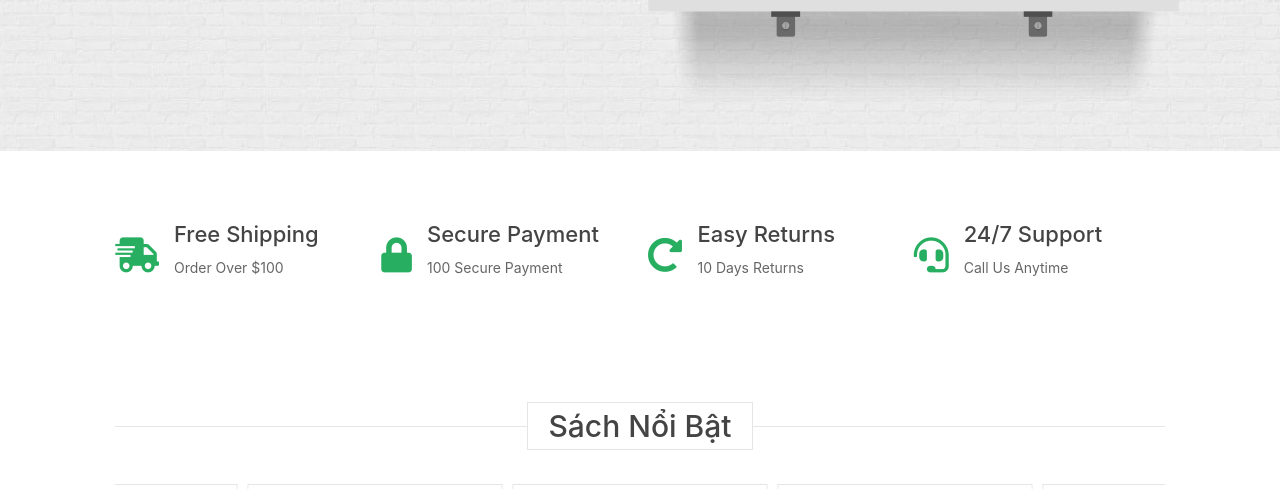
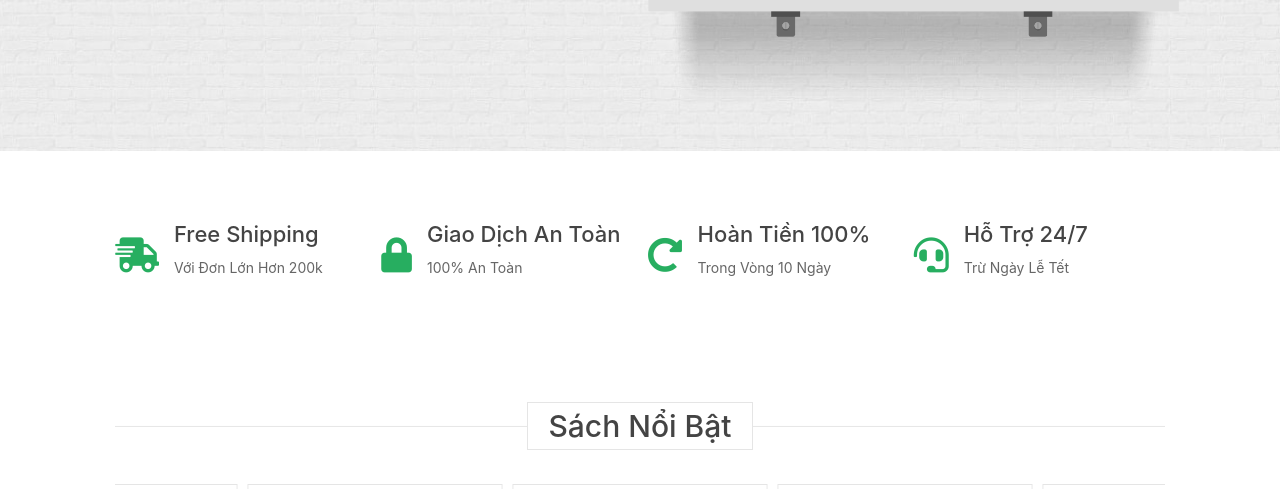
Before and after one commit to namnt0413/database-project, a PHP site: page / in a window 1280 px wide. Shown: the part 466-955 px from the top of the page. Run offline with PHP 8.4, Linux system fonts and the light colour scheme; data comes from the database, SQL or seed files in the repository; grey boxes are pictures that could not be loaded.

Commit message:
Sửa một số giao diện và dịch sang tiếng việt

```diff
--- a/admin/author_create.php
+++ b/admin/author_create.php
@@ -53,7 +53,7 @@
                 margin: 0;
             }
             .content-container {
-                margin-top: 0;
+                margin-top: 5rem;
                 position: relative;
                 height: 90vh;
                  /* background-image: linear-gradient(rgba(233, 236, 239, 0.603), rgba(233, 236, 239, 0.603));
@@ -137,6 +137,7 @@
             }
         </style>
         <?php
+        include 'admin_navbar.php';
         $error = false;
         // neu ton tai cation GET = create
         if (isset($_GET['action']) && $_GET['action'] == 'create') {
--- a/admin/book_handle.php
+++ b/admin/book_handle.php
@@ -12,7 +12,7 @@
     .content-container {
 
                 position: relative;
-                height: 210vh;
+                height: 200vh;
                  background-image: linear-gradient(rgba(233, 236, 239, 0.603), rgba(233, 236, 239, 0.603));
                  background-image: linear-gradient(rgba(34, 34, 34, 0.603), rgba(34, 34, 34, 0.603)), url(assets/image/login-theme.jpg);
                 background-size: cover;
@@ -61,7 +61,7 @@
                 width: 600px;
                 position: absolute;
                 right: 10px;
-                border-radius: 9px;
+                border-radius: 5px;
                 border: 1px solid #ccc;
                 padding: 5px;
             }
@@ -88,7 +88,7 @@
                 color: #fff;
                 text-decoration: none;
                 cursor: pointer;
-                border-radius: 9px;
+                border-radius: 5px;
                 border: 0;
                 padding: 5px 40px;
                 margin-top: 20px;
--- a/admin/genres_create.php
+++ b/admin/genres_create.php
@@ -137,6 +137,7 @@
             }
         </style>
         <?php
+        include 'admin_navbar.php';
         $error = false;
         // var_dump($_POST['first_name']);exit;
         // neu ton tai cation GET = create
--- a/admin/publisher_create.php
+++ b/admin/publisher_create.php
@@ -137,6 +137,7 @@
             }
         </style>
         <?php
+        include 'admin_navbar.php';
         $error = false;
         // var_dump($_POST['first_name']);exit;
         // neu ton tai cation GET = create
--- a/book_detail.php
+++ b/book_detail.php
@@ -283,7 +283,7 @@
                                 </div>
 
                                 <div class="button-container">
-                                    <input class="buy-button btn btn-lg btn-primary text-uppercase" type="submit" value="Mua ngay"  />
+                                    <input class="buy-button btn btn-lg text-uppercase" type="submit" value="Mua ngay"  />
                                 </div>
                             </form>  <!-- item-property .// -->
                             <button data-id="<?=$book['id']?>" class="btn-add-to-cart btn btn-lg btn-outline-primary text-uppercase" style="background-color:#f59f00;color:#fff">
@@ -589,8 +589,8 @@
     .btn-hidden {
         position: absolute;
 
-        top: 30px;
-        right: 50px;
+        top: 20px;
+        right: 40px;
         padding: 0;
         border: none;
         display: inline;
--- a/header.php
+++ b/header.php
@@ -74,8 +74,8 @@
                     <?= $currentUser['last_name']?>
                     <ul class="user_nav_info-container sub_user_nav" style="z-index: 9999">
                         <li ><a id="user_nav_info"  href="uif_profile.php" style="font-size: 14px;" >Cập nhật thông tin</a></li>
-                        <li ><a id="user_nav_info" href="#" style="font-size: 14px;" >Lịch sử mua hàng</a></li>
-                        <li ><a id="user_nav_info" href="#" style="font-size: 14px;" >Sản phẩm yêu thích</a></li>
+                        <li ><a id="user_nav_info" href="uif_orderhis.php" style="font-size: 14px;" >Lịch sử mua hàng</a></li>
+                        <li ><a id="user_nav_info" href="uif_favorite.php" style="font-size: 14px;" >Sản phẩm yêu thích</a></li>
                         <li ><a id="user_nav_info" href="change_password.php" style="font-size: 14px;" >Đổi mật khẩu</a></li>
                         <li ><a id="user_nav_info" href="logout.php" style="font-size: 14px;" >Đăng xuất</a></li>
                     </ul>
--- a/index.php
+++ b/index.php
@@ -62,31 +62,31 @@
             <i class="fas fa-shipping-fast"></i>
             <div class="content">
                 <h3>free shipping</h3>
-                <p>order over $100</p>
+                <p>Với đơn lớn hơn 200k</p>
             </div>
         </div>
 
         <div class="icons">
             <i class="fas fa-lock"></i>
             <div class="content">
-                <h3>secure payment</h3>
-                <p>100 secure payment</p>
+                <h3>Giao dịch an toàn</h3>
+                <p>100% an toàn</p>
             </div>
         </div>
 
         <div class="icons">
             <i class="fas fa-redo-alt"></i>
             <div class="content">
-                <h3>easy returns</h3>
-                <p>10 days returns</p>
+                <h3>Hoàn tiền 100%</h3>
+                <p>Trong vòng 10 ngày</p>
             </div>
         </div>
 
         <div class="icons">
             <i class="fas fa-headset"></i>
             <div class="content">
-                <h3>24/7 support</h3>
-                <p>call us anytime</p>
+                <h3>Hỗ trợ 24/7</h3>
+                <p>Trừ ngày lễ Tết</p>
             </div>
         </div>
     </section>
```
Also changed, not shown: admin/statistic_sale.php (+1 -7 lines), contact.php (+11 -11 lines).
